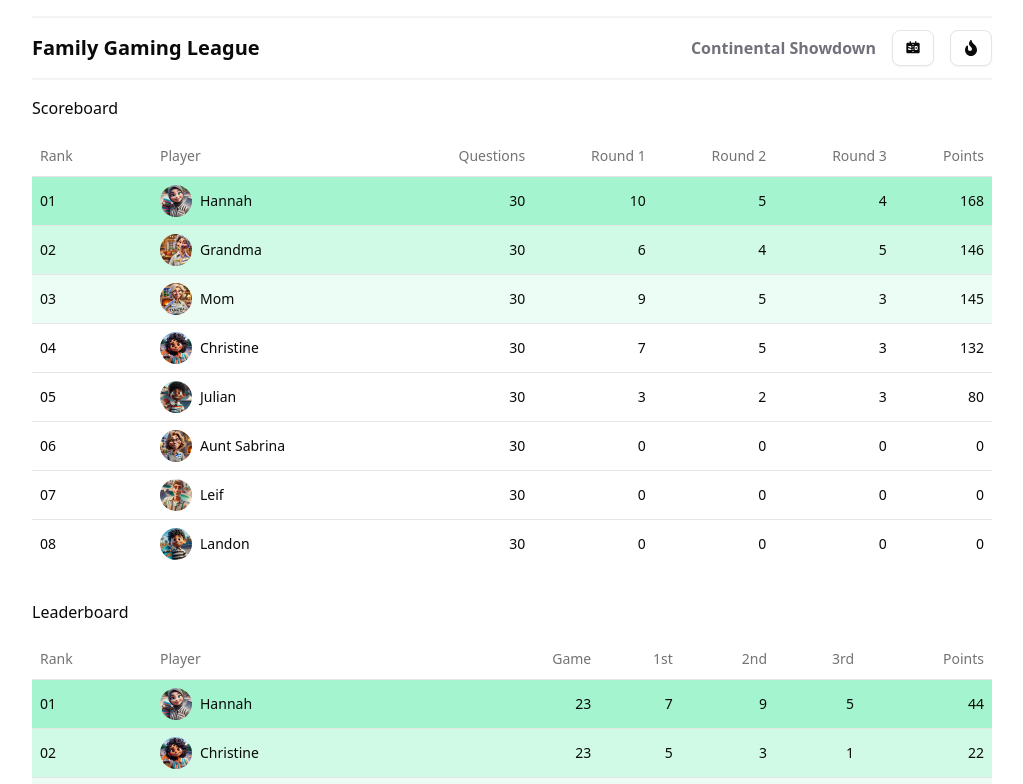
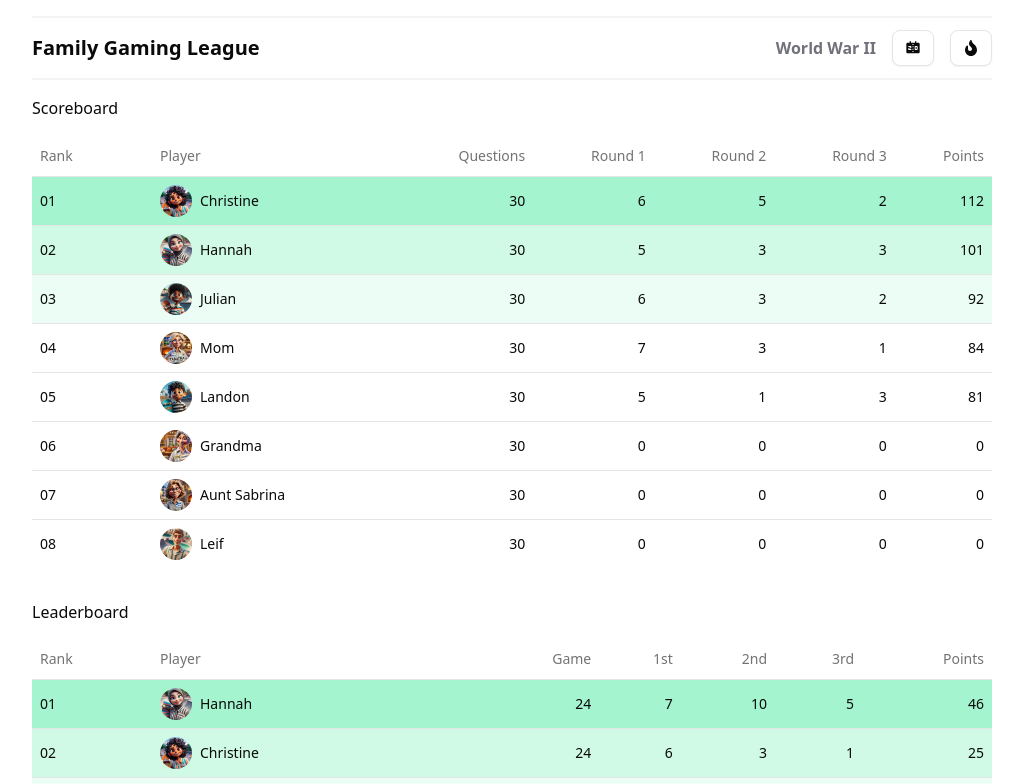
Before and after one commit to aforauvik/gamenight, a Next.js app: page / in a window 1280 px wide. Shown: the top 784 px of the page, without its empty margins (128-1151 px from the left). Built offline with nearby package versions, Linux system fonts and the light colour scheme.

Commit message:
oct 14, 2025

```diff
--- a/src/app/questions/data.js
+++ b/src/app/questions/data.js
@@ -2,322 +2,369 @@ export const quizData = {
 	round1: [
 		{
 			id: 1,
-			question: "What city is 'Friends' primarily set in?",
-			options: ["Chicago", "Los Angeles", "New York City", "Boston"],
-			correctAnswer: "New York City",
+			question: "When did World War II begin?",
+			options: ["1941", "1914", "1945", "1939"],
+			correctAnswer: "1939",
 			description:
-				"‘Friends’ takes place in Manhattan, New York City, mostly around Monica’s apartment and Central Perk café.",
+				"World War II began on September 1, 1939, when Nazi Germany invaded Poland.",
 		},
 		{
 			id: 2,
-			question:
-				"Which sitcom features characters working at Dunder Mifflin Paper Company?",
-			options: ["The Office", "Scrubs", "How I Met Your Mother", "Seinfeld"],
-			correctAnswer: "The Office",
+			question: "Who was the leader of Nazi Germany during World War II?",
+			options: [
+				"Erwin Rommel",
+				"Adolf Hitler",
+				"Joseph Goebbels",
+				"Hermann Göring",
+			],
+			correctAnswer: "Adolf Hitler",
 			description:
-				"‘The Office’ (U.S.) is a mockumentary sitcom set at Dunder Mifflin in Scranton, Pennsylvania.",
+				"Adolf Hitler led Nazi Germany from 1933 to 1945 and was responsible for starting WWII and the Holocaust.",
 		},
 		{
 			id: 3,
-			question:
-				"In 'Full House', what is the name of Danny Tanner’s oldest daughter?",
-			options: ["Michelle", "D.J.", "Stephanie", "Kimmy"],
-			correctAnswer: "D.J.",
+			question: "What event led the United States to enter World War II?",
+			options: [
+				"Battle of Britain",
+				"Fall of France",
+				"Attack on Pearl Harbor",
+				"Invasion of Poland",
+			],
+			correctAnswer: "Attack on Pearl Harbor",
 			description:
-				"D.J. Tanner, played by Candace Cameron Bure, is the eldest daughter in ‘Full House’.",
+				"Japan attacked Pearl Harbor on December 7, 1941, prompting the U.S. to declare war.",
 		},
 		{
 			id: 4,
 			question:
-				"Which 90s sitcom starred Will Smith as a fictionalized version of himself?",
+				"Who was the British Prime Minister during most of World War II?",
 			options: [
-				"The Fresh Prince of Bel-Air",
-				"Martin",
-				"Living Single",
-				"Family Matters",
+				"Winston Churchill",
+				"Neville Chamberlain",
+				"Clement Attlee",
+				"Anthony Eden",
 			],
-			correctAnswer: "The Fresh Prince of Bel-Air",
+			correctAnswer: "Winston Churchill",
 			description:
-				"Will Smith played a teenager from West Philadelphia sent to live with his wealthy relatives in Bel-Air.",
+				"Churchill became Prime Minister in 1940 and led Britain through most of the war.",
 		},
 		{
 			id: 5,
-			question:
-				"Who lives across the hall from Sheldon and Leonard in 'The Big Bang Theory'?",
-			options: ["Amy", "Penny", "Raj", "Bernadette"],
-			correctAnswer: "Penny",
+			question: "What was the code name for the Allied invasion of Normandy?",
+			options: [
+				"Operation Barbarossa",
+				"Operation Sea Lion",
+				"Operation Torch",
+				"Operation Overlord",
+			],
+			correctAnswer: "Operation Overlord",
 			description:
-				"Penny, played by Kaley Cuoco, is their neighbor and friend living across the hall.",
+				"Operation Overlord, launched on June 6, 1944 (D-Day), marked the start of the liberation of Western Europe.",
 		},
 		{
 			id: 6,
-			question:
-				"In 'Friends', what is Chandler Bing's job often joked about as 'unknown'?",
-			options: ["Accountant", "Transponster", "Data Analyst", "Statistician"],
-			correctAnswer: "Data Analyst",
+			question: "Approximately how many Jews were killed during the Holocaust?",
+			options: ["10 million", "1 million", "3 million", "6 million"],
+			correctAnswer: "6 million",
 			description:
-				"Chandler's job in statistical analysis and data reconfiguration was famously unknown to his friends.",
+				"About six million Jews were systematically murdered by Nazi Germany between 1941 and 1945.",
 		},
 		{
 			id: 7,
-			question: "Which sitcom features a coffee shop called 'Central Perk'?",
-			options: ["Frasier", "Will & Grace", "Cheers", "Friends"],
-			correctAnswer: "Friends",
+			question: "In which two cities were atomic bombs dropped in 1945?",
+			options: [
+				"Sapporo and Hiroshima",
+				"Tokyo and Osaka",
+				"Kyoto and Nagasaki",
+				"Hiroshima and Nagasaki",
+			],
+			correctAnswer: "Hiroshima and Nagasaki",
 			description:
-				"Central Perk is the iconic New York coffee shop where the 'Friends' gang frequently met.",
+				"The U.S. dropped atomic bombs on Hiroshima (Aug 6) and Nagasaki (Aug 9), leading to Japan's surrender.",
 		},
 		{
 			id: 8,
-			question: "In 'That '70s Show', where do the teens often hang out?",
+			question: "Which countries formed the main Axis Powers?",
 			options: [
-				"The School Gym",
-				"Jackie's Room",
-				"The Drive-In",
-				"Eric's basement",
+				"Germany, France, Japan",
+				"Italy, USA, Japan",
+				"Germany, UK, Italy",
+				"Germany, Italy, Japan",
 			],
-			correctAnswer: "Eric's basement",
+			correctAnswer: "Germany, Italy, Japan",
 			description:
-				"Most scenes in 'That '70s Show' occur in Eric Forman's basement, their favorite hangout spot.",
+				"Germany, Italy, and Japan formed the core of the Axis Powers, opposing the Allies.",
 		},
 		{
 			id: 9,
-			question: "What instrument does Phoebe Buffay play in 'Friends'?",
-			options: ["Violin", "Flute", "Guitar", "Piano"],
-			correctAnswer: "Guitar",
+			question:
+				"Where did Anne Frank and her family hide during the Nazi occupation?",
+			options: ["Vienna", "Amsterdam", "Berlin", "Paris"],
+			correctAnswer: "Amsterdam",
 			description:
-				"Phoebe plays guitar and performs songs like 'Smelly Cat' at Central Perk.",
+				"Anne Frank wrote her diary while hiding in a secret annex in Amsterdam, Netherlands.",
 		},
 		{
 			id: 10,
-			question:
-				"Which show is centered on a bar where 'everybody knows your name'?",
-			options: ["Seinfeld", "Frasier", "Friends", "Cheers"],
-			correctAnswer: "Cheers",
+			question: "In what year did World War II officially end?",
+			options: ["1946", "1943", "1944", "1945"],
+			correctAnswer: "1945",
 			description:
-				"'Cheers' (1982–1993) set in Boston inspired spinoffs like 'Frasier'.",
+				"The war ended in 1945 with Germany's surrender in May and Japan's surrender in September.",
 		},
 	],
 
 	round2: [
 		{
 			id: 11,
-			question:
-				"In 'Seinfeld', what kind of restaurant do Jerry and his friends often visit?",
-			options: ["A diner", "A sushi bar", "A coffee house", "A deli"],
-			correctAnswer: "A diner",
+			question: "What was the outcome of the Battle of Stalingrad?",
+			options: [
+				"German victory",
+				"Soviet victory",
+				"British victory",
+				"Italian victory",
+			],
+			correctAnswer: "Soviet victory",
 			description:
-				"Tom's Restaurant in New York served as the exterior for the diner featured in 'Seinfeld'.",
+				"The Soviet Union defeated Nazi forces at Stalingrad (1942–43), marking a major turning point.",
 		},
 		{
 			id: 12,
-			question:
-				"Which '90s sitcom starred Tim Allen as a TV show host of 'Tool Time'?",
+			question: "What was the purpose of the Enigma machine?",
 			options: [
-				"Boy Meets World",
-				"Home Improvement",
-				"King of Queens",
-				"Step by Step",
+				"Nuclear research",
+				"Radar detection",
+				"Code encryption",
+				"Weapon development",
 			],
-			correctAnswer: "Home Improvement",
+			correctAnswer: "Code encryption",
 			description:
-				"Tim Allen played Tim 'The Toolman' Taylor, host of the fictional DIY show 'Tool Time'.",
+				"The Enigma machine was used by Nazi Germany to encrypt military communications.",
 		},
 		{
 			id: 13,
-			question: "What is the name of the bar in 'How I Met Your Mother'?",
-			options: ["MacLaren's Pub", "Paddy's Pub", "The Winchester", "Cheers"],
-			correctAnswer: "MacLaren's Pub",
+			question: "What was Operation Barbarossa?",
+			options: [
+				"The invasion of France",
+				"The bombing of Britain",
+				"The invasion of the Soviet Union",
+				"The Normandy landings",
+			],
+			correctAnswer: "The invasion of the Soviet Union",
 			description:
-				"MacLaren's Pub in Manhattan is the group's hangout spot throughout the series.",
+				"Operation Barbarossa was Germany’s massive invasion of the Soviet Union launched in June 1941.",
 		},
 		{
 			id: 14,
-			question: "In 'Scrubs', what is Dr. Cox's first name?",
-			options: ["Robert", "Perry", "John", "Elliot"],
-			correctAnswer: "Perry",
+			question:
+				"The Battle of Midway was fought primarily between which two nations?",
+			options: [
+				"Germany and USA",
+				"Japan and USA",
+				"Britain and Germany",
+				"Japan and China",
+			],
+			correctAnswer: "Japan and USA",
 			description:
-				"Dr. Perry Cox, played by John C. McGinley, is J.D.'s sarcastic mentor at Sacred Heart Hospital.",
+				"The U.S. Navy defeated the Japanese fleet at Midway in June 1942, shifting the balance in the Pacific.",
 		},
 		{
 			id: 15,
-			question:
-				"Which sitcom features the character Fez, a foreign exchange student?",
+			question: "What was Joseph Goebbels' main role in Nazi Germany?",
 			options: [
-				"That '70s Show",
-				"Malcolm in the Middle",
-				"Freaks and Geeks",
-				"Everybody Hates Chris",
+				"Foreign Minister",
+				"Propaganda Minister",
+				"Head of Gestapo",
+				"Minister of War",
 			],
-			correctAnswer: "That '70s Show",
+			correctAnswer: "Propaganda Minister",
 			description:
-				"Fez (short for 'foreign exchange student') is one of the main characters in 'That '70s Show'.",
+				"Goebbels controlled Nazi propaganda, shaping public opinion and suppressing dissent.",
 		},
 		{
 			id: 16,
-			question: "Who plays Liz Lemon in '30 Rock'?",
+			question: "What was the Manhattan Project?",
 			options: [
-				"Amy Poehler",
-				"Tina Fey",
-				"Julia Louis-Dreyfus",
-				"Sarah Silverman",
+				"The German invasion of Britain",
+				"Development of the atomic bomb",
+				"The plan for D-Day",
+				"A Soviet spy network",
 			],
-			correctAnswer: "Tina Fey",
+			correctAnswer: "Development of the atomic bomb",
 			description:
-				"Tina Fey created and starred as Liz Lemon, a TV writer on the fictional sketch show 'TGS'.",
+				"The Manhattan Project was a top-secret U.S. program that developed the atomic bomb.",
 		},
 		{
 			id: 17,
-			question: "In 'Frasier', what is the name of Frasier's dog?",
-			options: ["Eddie", "Maris", "Niles", "Duke"],
-			correctAnswer: "Eddie",
+			question: "How did Benito Mussolini die?",
+			options: [
+				"Executed by partisans",
+				"Suicide",
+				"Died in exile",
+				"Executed by Allies",
+			],
+			correctAnswer: "Executed by partisans",
 			description:
-				"Eddie, the Jack Russell Terrier, was played by Moose and often stole scenes with Frasier.",
+				"Italian partisans captured and executed Mussolini in April 1945 as Germany was collapsing.",
 		},
 		{
 			id: 18,
-			question:
-				"In 'The Office', who starts the fire that leads to the 'Fire Drill' chaos?",
-			options: ["Ryan", "Michael", "Kevin", "Dwight"],
-			correctAnswer: "Ryan",
+			question: "When was the United Nations officially established?",
+			options: ["1939", "1943", "1945", "1947"],
+			correctAnswer: "1945",
 			description:
-				"Ryan started the fire by leaving a cheese pita in the toaster oven, causing an office evacuation.",
+				"The UN was founded on October 24, 1945, to promote peace and prevent future wars.",
 		},
 		{
 			id: 19,
-			question:
-				"What is the name of George Costanza's boss at the Yankees in 'Seinfeld'?",
-			options: ["Mr. Steinbrenner", "Mr. Wilhelm", "Mr. Pitt", "Mr. Kruger"],
-			correctAnswer: "Mr. Steinbrenner",
+			question: "What was the 'Blitz'?",
+			options: [
+				"German tank division",
+				"British naval operation",
+				"German bombing of Britain",
+				"Soviet winter offensive",
+			],
+			correctAnswer: "German bombing of Britain",
 			description:
-				"George Steinbrenner, the real Yankees owner, was portrayed comically by Larry David's voice.",
+				"The Blitz was a sustained bombing campaign against Britain from 1940 to 1941.",
 		},
 		{
 			id: 20,
-			question:
-				"What is the name of the sitcom where a teenage girl has supernatural powers and lives with her aunts?",
-			options: [
-				"Clarissa Explains It All",
-				"Sabrina the Teenage Witch",
-				"Charmed",
-				"Buffy the Vampire Slayer",
-			],
-			correctAnswer: "Sabrina the Teenage Witch",
+			question: "Where did the Battle of Iwo Jima take place?",
+			options: ["Europe", "Africa", "Pacific Ocean", "Atlantic Ocean"],
+			correctAnswer: "Pacific Ocean",
 			description:
-				"Melissa Joan Hart starred as Sabrina Spellman, who discovers she's half-witch, half-human.",
+				"Iwo Jima was a crucial island battle in the Pacific between U.S. Marines and Japanese forces.",
 		},
 	],
 
 	round3: [
 		{
 			id: 21,
-			question:
-				"In 'Arrested Development', what is the name of the frozen banana stand owned by the Bluth family?",
+			question: "What was the purpose of Operation Fortitude?",
 			options: [
-				"The Banana Hut",
-				"Bluth Family Treats",
-				"Banana Republic",
-				"Bluth's Original Frozen Banana Stand",
+				"Invade Italy",
+				"Develop atomic weapons",
+				"Deceive Germany about D-Day",
+				"Destroy German submarines",
 			],
-			correctAnswer: "Bluth's Original Frozen Banana Stand",
+			correctAnswer: "Deceive Germany about D-Day",
 			description:
-				"The stand's slogan was 'There's always money in the banana stand,' symbolizing hidden funds.",
+				"Operation Fortitude was a deception plan to make Germany believe the Allies would invade elsewhere.",
 		},
 		{
 			id: 22,
-			question:
-				"In 'King of Queens', what delivery company does Doug Heffernan work for?",
-			options: ["IPS", "UPS", "FedEx", "ParcelPlus"],
-			correctAnswer: "IPS",
+			question: "Which country designed the T-34 tank?",
+			options: ["Germany", "USA", "Soviet Union", "United Kingdom"],
+			correctAnswer: "Soviet Union",
 			description:
-				"Doug Heffernan works for the fictional International Parcel Service (IPS).",
+				"The Soviet T-34 was one of the most effective and influential tanks of World War II.",
 		},
 		{
 			id: 23,
-			question: "What instrument does Niles Crane play in 'Frasier'?",
-			options: ["Cello", "Piano", "Violin", "Clarinet"],
-			correctAnswer: "Piano",
+			question: "What were the Nuremberg Trials?",
+			options: [
+				"Peace negotiations",
+				"War crime trials",
+				"Military alliances",
+				"Economic treaties",
+			],
+			correctAnswer: "War crime trials",
 			description:
-				"Niles, Frasier's brother, is a classically refined psychiatrist who plays piano.",
+				"The Nuremberg Trials (1945–46) prosecuted leading Nazi officials for war crimes and crimes against humanity.",
 		},
 		{
 			id: 24,
 			question:
-				"In 'Community', what fictional college do the characters attend?",
+				"The Winter War (1939–1940) was fought between which two countries?",
 			options: [
-				"Greenfield Institute",
-				"Springfield College",
-				"Greendale Community College",
-				"Sunnydale Community",
+				"Germany and France",
+				"Finland and Soviet Union",
+				"Japan and China",
+				"Italy and Greece",
 			],
-			correctAnswer: "Greendale Community College",
+			correctAnswer: "Finland and Soviet Union",
 			description:
-				"The show follows a study group at the quirky Greendale Community College.",
+				"The Winter War was fought after the Soviet Union invaded Finland in late 1939.",
 		},
 		{
 			id: 25,
-			question: "In 'Malcolm in the Middle', what is Malcolm's IQ?",
-			options: ["145", "165", "135", "155"],
-			correctAnswer: "165",
+			question: "Who was a leading codebreaker at Bletchley Park?",
+			options: [
+				"Albert Einstein",
+				"Alan Turing",
+				"Robert Oppenheimer",
+				"Ernest Rutherford",
+			],
+			correctAnswer: "Alan Turing",
 			description:
-				"Malcolm's genius-level IQ is 165, often used to highlight his frustrations with normal life.",
+				"Alan Turing helped break the Enigma code, which significantly aided the Allied war effort.",
 		},
 		{
 			id: 26,
-			question: "In 'The Office', what company buys out Dunder Mifflin?",
-			options: ["Staples", "Sabre", "Utica Paper", "Infinity Paper"],
-			correctAnswer: "Sabre",
+			question: "Who attended the Potsdam Conference in 1945?",
+			options: [
+				"Roosevelt, Stalin, Churchill",
+				"Truman, Stalin, Churchill/Attlee",
+				"Hitler, Mussolini, Hirohito",
+				"Churchill, de Gaulle, Eisenhower",
+			],
+			correctAnswer: "Truman, Stalin, Churchill/Attlee",
 			description:
-				"Sabre, a Florida-based printer company, acquires Dunder Mifflin in Season 6.",
+				"The Potsdam Conference included Truman (USA), Stalin (USSR), and Churchill/Attlee (UK).",
 		},
 		{
 			id: 27,
-			question:
-				"Which 90s sitcom character popularized the catchphrase 'Did I do that?'",
+			question: "What was Operation Market Garden?",
 			options: [
-				"Michael Kelso",
-				"Steve Urkel",
-				"Joey Tribbiani",
-				"George Lopez",
+				"Invasion of Sicily",
+				"Failed attempt to capture Dutch bridges",
+				"German plan to invade Britain",
+				"Atomic test operation",
 			],
-			correctAnswer: "Steve Urkel",
+			correctAnswer: "Failed attempt to capture Dutch bridges",
 			description:
-				"Steve Urkel from 'Family Matters' became iconic for his clumsy antics and catchphrase.",
+				"Operation Market Garden (1944) was a failed Allied airborne operation in the Netherlands.",
 		},
 		{
 			id: 28,
-			question:
-				"What was the original working title for 'Friends' before it aired?",
+			question: "Who planned the attack on Pearl Harbor?",
 			options: [
-				"Central Life",
-				"Roommates",
-				"Insomnia Café",
-				"The One with the Friends",
+				"Isoroku Yamamoto",
+				"Hideki Tojo",
+				"Hirohito",
+				"Tomoyuki Yamashita",
 			],
-			correctAnswer: "Insomnia Café",
+			correctAnswer: "Isoroku Yamamoto",
 			description:
-				"The show was originally pitched as 'Insomnia Café' before being renamed to 'Friends'.",
+				"Admiral Yamamoto was the architect behind Japan's surprise attack on Pearl Harbor.",
 		},
 		{
 			id: 29,
-			question: "In 'Will & Grace', what is Jack's last name?",
-			options: ["Adler", "McFarland", "Truman", "Walker"],
-			correctAnswer: "McFarland",
+			question: "What was Vichy France?",
+			options: [
+				"A resistance group",
+				"A government-in-exile in London",
+				"A German-occupied puppet regime",
+				"A Nazi military division",
+			],
+			correctAnswer: "A German-occupied puppet regime",
 			description:
-				"Jack McFarland, played by Sean Hayes, is Will and Grace's flamboyant actor friend.",
+				"Vichy France was a collaborationist government in southern France led by Marshal Pétain.",
 		},
 		{
 			id: 30,
 			question:
-				"What 2000s sitcom featured a 'Pawnee Harvest Festival' and a character named Leslie Knope?",
+				"Which battle is considered the largest tank battle in history?",
 			options: [
-				"Community",
-				"Parks and Recreation",
-				"The Office",
-				"Brooklyn Nine-Nine",
+				"Battle of El Alamein",
+				"Battle of Kursk",
+				"Battle of the Bulge",
+				"Battle of Moscow",
 			],
-			correctAnswer: "Parks and Recreation",
+			correctAnswer: "Battle of Kursk",
 			description:
-				"Leslie Knope, played by Amy Poehler, organized Pawnee's Harvest Festival in 'Parks and Rec'.",
+				"The Battle of Kursk (1943) was the largest tank battle ever, involving over 6,000 tanks.",
 		},
 	],
 };
--- a/src/components/leaderboard/History.js
+++ b/src/components/leaderboard/History.js
@@ -22,6 +22,19 @@ function calculatePoints() {
 }
 
 const allTeams = [
+	{
+		date: "Oct 14, 2025",
+		name: "Christine",
+		topic: "World War II",
+		avatar: "/christine.jpeg",
+		round1: 6,
+		round2: 5,
+		round3: 2,
+		bonus: 2,
+		get points() {
+			return calculatePoints.call(this);
+		},
+	},
 	{
 		date: "Oct 07, 2025",
 		name: "Hannah",
--- a/src/components/leaderboard/Leaderboard.js
+++ b/src/components/leaderboard/Leaderboard.js
@@ -20,7 +20,7 @@ import {RankingGraph} from "./RankingGraph";
 import {StandingGraph} from "./StandingGraph";
 
 export const allInfo = {
-	game: 23,
+	game: 24,
 };
 
 export const allTeams = [
@@ -53,7 +53,7 @@ export const allTeams = [
 		avatar: "/hannah.jpeg",
 		game: allInfo.game,
 		first: 7,
-		second: 9,
+		second: 10,
 		third: 5,
 	},
 	{
@@ -70,7 +70,7 @@ export const allTeams = [
 		game: allInfo.game,
 		first: 2,
 		second: 1,
-		third: 7,
+		third: 8,
 	},
 	{
 		name: "Landon",
@@ -84,7 +84,7 @@ export const allTeams = [
 		name: "Christine",
 		avatar: "/christine.jpeg",
 		game: allInfo.game,
-		first: 5,
+		first: 6,
 		second: 3,
 		third: 1,
 	},
--- a/src/components/leaderboard/Standings.js
+++ b/src/components/leaderboard/Standings.js
@@ -22,8 +22,8 @@ import Image from "next/image";
 import {ModeToggle} from "../mode-toggler";
 
 const allInfo = {
-	gameName: "Continental Showdown",
-	season: "September, 2025",
+	gameName: "World War II",
+	season: "October, 2025",
 	rounds: 30,
 };
 
@@ -36,10 +36,10 @@ const allTeams = [
 		name: "Grandma",
 		avatar: "/grandma.webp",
 		played: allInfo.rounds,
-		round1: 6,
-		round2: 4,
-		round3: 5,
-		bonus: 1,
+		round1: 0,
+		round2: 0,
+		round3: 0,
+		bonus: 0,
 		get points() {
 			return calculatePoints.call(this);
 		},
@@ -60,10 +60,10 @@ const allTeams = [
 		name: "Mom",
 		avatar: "/mom.webp",
 		played: allInfo.rounds,
-		round1: 9,
-		round2: 5,
-		round3: 3,
-		bonus: 5,
+		round1: 7,
+		round2: 3,
+		round3: 1,
+		bonus: 4,
 		get points() {
 			return calculatePoints.call(this);
 		},
@@ -72,10 +72,10 @@ const allTeams = [
 		name: "Hannah",
 		avatar: "/hannah.jpeg",
 		played: allInfo.rounds,
-		round1: 10,
-		round2: 5,
-		round3: 4,
-		bonus: 8,
+		round1: 5,
+		round2: 3,
+		round3: 3,
+		bonus: 1,
 		get points() {
 			return calculatePoints.call(this);
 		},
@@ -96,10 +96,10 @@ const allTeams = [
 		name: "Julian",
 		avatar: "/julian.jpeg",
 		played: allInfo.rounds,
-		round1: 3,
-		round2: 2,
-		round3: 3,
-		bonus: 0,
+		round1: 6,
+		round2: 3,
+		round3: 2,
+		bonus: 2,
 		get points() {
 			return calculatePoints.call(this);
 		},
@@ -108,10 +108,10 @@ const allTeams = [
 		name: "Landon",
 		avatar: "/landon.jpeg",
 		played: allInfo.rounds,
-		round1: 0,
-		round2: 0,
-		round3: 0,
-		bonus: 0,
+		round1: 5,
+		round2: 1,
+		round3: 3,
+		bonus: 1,
 		get points() {
 			return calculatePoints.call(this);
 		},
@@ -120,9 +120,9 @@ const allTeams = [
 		name: "Christine",
 		avatar: "/christine.jpeg",
 		played: allInfo.rounds,
-		round1: 7,
+		round1: 6,
 		round2: 5,
-		round3: 3,
+		round3: 2,
 		bonus: 2,
 		get points() {
 			return calculatePoints.call(this);
```
